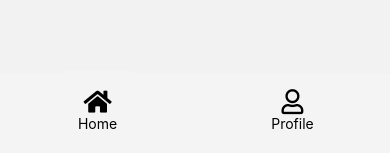
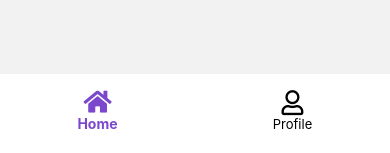
Before and after one commit to RahmanC/fastamoni, a React Native app: screen / in a window 390 px wide. Shown: the part 688-841 px from the top of the page. Built offline with nearby package versions, Linux system fonts and the light colour scheme.

Commit message:
added colors

```diff
--- a/App.tsx
+++ b/App.tsx
@@ -2,6 +2,7 @@ import { StatusBar } from "expo-status-bar";
 import { StyleSheet, View } from "react-native";
 import { NavigationContainer } from "@react-navigation/native";
 import RootNavigator from "navigation";
+import { Colors } from "configs";
 
 export default function App() {
   return (
@@ -17,5 +18,6 @@ export default function App() {
 const styles = StyleSheet.create({
   container: {
     flex: 1,
+    backgroundColor: Colors.Background,
   },
 });
--- /dev/null
+++ b/src/configs/Colors.ts
@@ -0,0 +1,14 @@
+const Colors = {
+  White: "#FFFFFF",
+  Black: "#000000",
+  Placeholder: "#616165",
+  InputDark: "#202022",
+  Purple: "#7B47CC",
+  Yellow: "#F3C948",
+  Border: "#CBD5E0",
+  Background: "#FAF4EE",
+  androidShadow: "rgba(17, 17, 17, 0.2)",
+  iosShadow: "rgba(17, 17, 17, 0.06)",
+};
+
+export default Colors;
--- /dev/null
+++ b/src/configs/index.ts
@@ -0,0 +1,3 @@
+import Colors from "configs/Colors";
+
+export { Colors };
--- a/src/elements/layout/Layout.tsx
+++ b/src/elements/layout/Layout.tsx
@@ -1,10 +1,5 @@
 import React from "react";
-import {
-  View as DefaultView,
-  ViewProps,
-  PressableStateCallbackType,
-  ColorValue,
-} from "react-native";
+import { View as DefaultView, ColorValue } from "react-native";
 
 interface Props {
   children?: React.ReactNode;
--- a/src/navigation/MainTab.tsx
+++ b/src/navigation/MainTab.tsx
@@ -6,6 +6,7 @@ import HomeNavigator from "./HomeNavigator";
 import ProfileNavigator from "./ProfileNavigator";
 import { FontAwesome5 } from "@expo/vector-icons";
 import Layout from "elements/layout/Layout";
+import { Colors } from "configs";
 
 const Tab = createBottomTabNavigator();
 const MainTab = memo(() => {
@@ -68,7 +69,7 @@ const MyTabBar = ({
           };
 
           const getColor = () => {
-            return isFocused ? "#000000" : "#000000";
+            return isFocused ? Colors.Purple : "#000000";
           };
 
           return (
@@ -81,15 +82,15 @@ const MyTabBar = ({
               key={index}
               activeOpacity={1}
             >
-              <View
-                style={[styles.borderButton, isFocused && styles.borderActive]}
-              >
+              <View style={styles.borderButton}>
                 <FontAwesome5
                   name={getNameIcon()}
                   color={getColor()}
                   size={25}
                 />
-                <Text>{label}</Text>
+                <Text style={[styles.label, isFocused && styles.labelActive]}>
+                  {label}
+                </Text>
               </View>
             </TouchableOpacity>
           );
@@ -109,16 +110,20 @@ const styles = StyleSheet.create({
   },
   container: {
     flexDirection: "row",
+    backgroundColor: Colors.White,
   },
   borderButton: {
-    width: 80,
-    height: 80,
-    borderRadius: 12,
     justifyContent: "center",
     alignItems: "center",
   },
-  borderActive: {
-    backgroundColor: "#f4f4f4",
+
+  label: {
+    fontSize: 13,
+  },
+  labelActive: {
+    color: Colors.Purple,
+    fontSize: 14,
+    fontWeight: "700",
   },
 });
 
```
